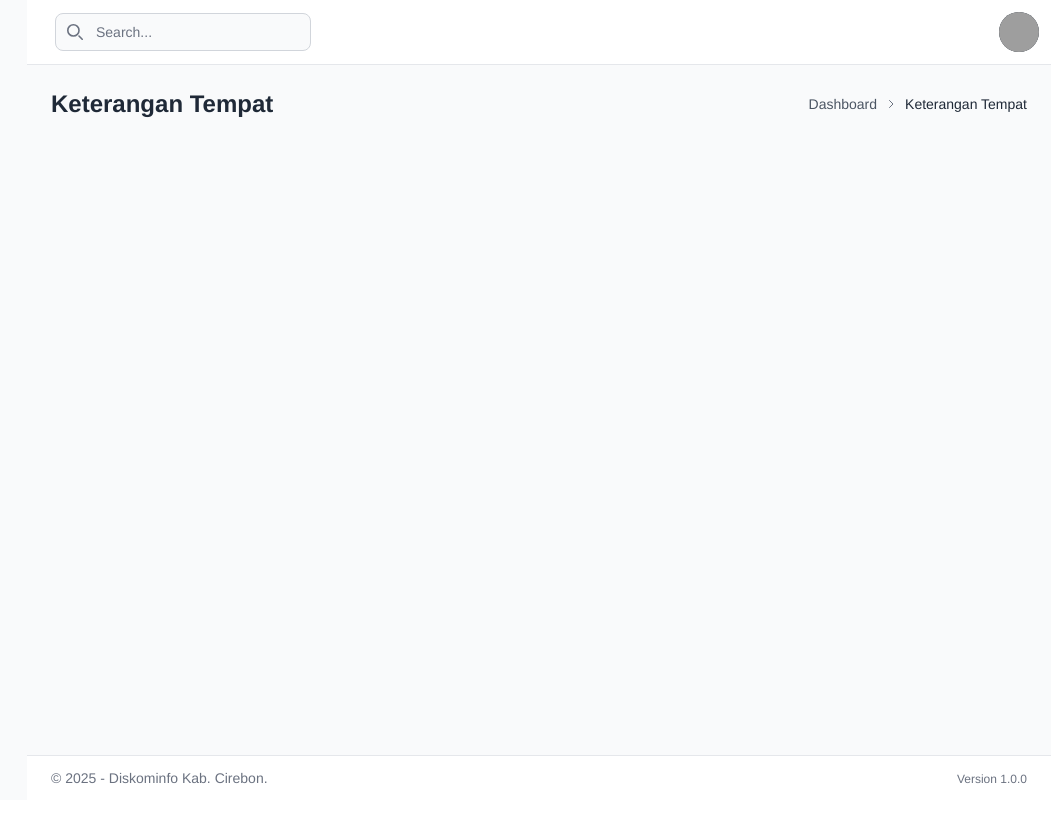
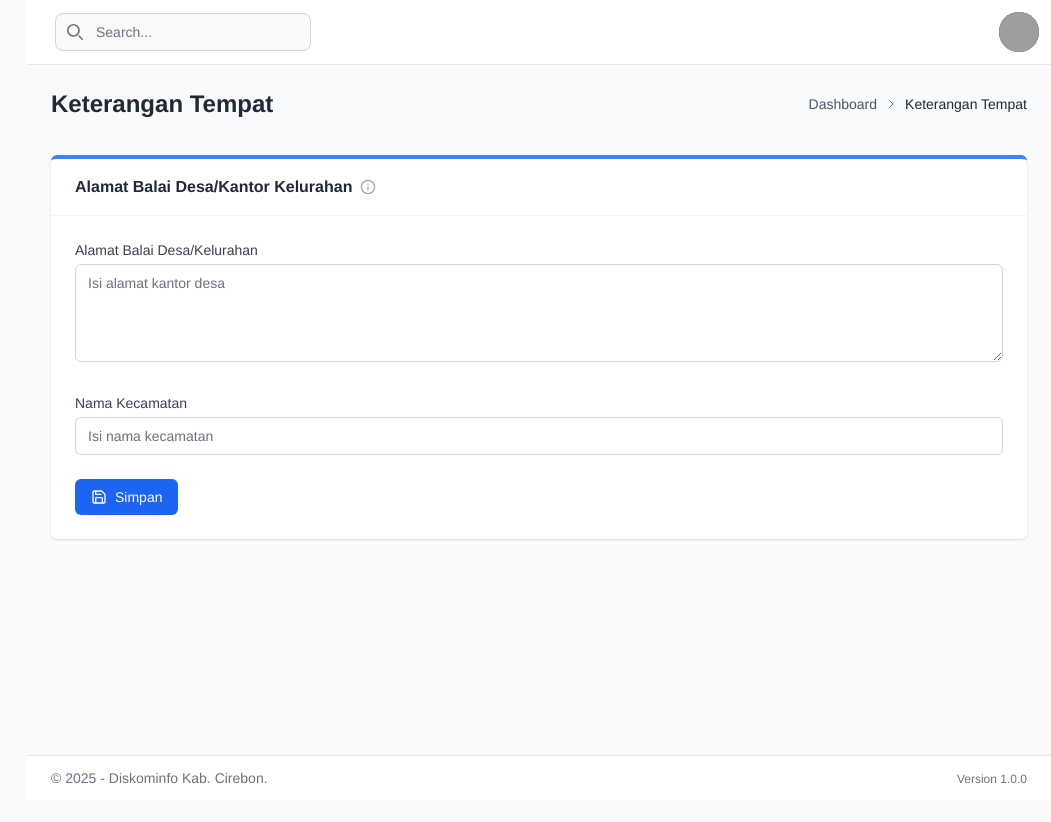
Before and after one commit to azharanggakusuma/simades, a Next.js app: page /dashboard/pages/forms/keterangan-tempat in a window 1280 px wide. Shown: the top 822 px of the page, without its empty margins (229-1280 px from the left). Before the commit the page ends 800 px from the top, so only its background shows below. Built offline with nearby package versions, Linux system fonts and the light colour scheme; grey boxes are pictures that could not be loaded.

Commit message:
feat: add CardForm component for address and district input in forms

```diff
--- /dev/null
+++ b/app/dashboard/pages/forms/keterangan-tempat/CardForm.tsx
@@ -0,0 +1,60 @@
+import { Info, Save } from "lucide-react";
+
+export default function CardForm() {
+  return (
+    <div className="mt-8 w-full min-h-screen bg-gray-50 p-6">
+      <div className="w-full border-t-4 border-blue-500 rounded-md shadow bg-white">
+        <div className="px-6 py-4 border-b border-gray-100">
+          <div className="flex items-center space-x-2">
+            <h2 className="text-gray-800 text-base font-semibold">
+              Alamat Balai Desa/Kantor Kelurahan
+            </h2>
+            <Info className="w-4 h-4 text-gray-400" />
+          </div>
+        </div>
+
+        <form className="p-6 space-y-6">
+          <div>
+            <label
+              htmlFor="alamat"
+              className="block text-sm text-gray-700 font-medium mb-1"
+            >
+              Alamat Balai Desa/Kelurahan
+            </label>
+            <textarea
+              id="alamat"
+              rows={4}
+              className="w-full border border-gray-300 rounded-md px-3 py-2 text-sm text-gray-700 placeholder-gray-400 focus:outline-none focus:ring-2 focus:ring-blue-500"
+              placeholder="Isi alamat kantor desa"
+            />
+          </div>
+
+          <div>
+            <label
+              htmlFor="kecamatan"
+              className="block text-sm text-gray-700 font-medium mb-1"
+            >
+              Nama Kecamatan
+            </label>
+            <input
+              id="kecamatan"
+              type="text"
+              className="w-full border border-gray-300 rounded-md px-3 py-2 text-sm text-gray-700 placeholder-gray-400 focus:outline-none focus:ring-2 focus:ring-blue-500"
+              placeholder="Isi nama kecamatan"
+            />
+          </div>
+
+          <div>
+            <button
+              type="submit"
+              className="inline-flex items-center gap-2 bg-blue-600 hover:bg-blue-700 text-white text-sm font-medium px-4 py-2 rounded-md"
+            >
+              <Save className="w-4 h-4" />
+              Simpan
+            </button>
+          </div>
+        </form>
+      </div>
+    </div>
+  );
+}
--- a/app/dashboard/pages/forms/keterangan-tempat/page.js
+++ b/app/dashboard/pages/forms/keterangan-tempat/page.js
@@ -2,6 +2,7 @@ import Navbar from "../../../components/Navbar";
 import Sidebar from "../../../components/Sidebar";
 import Footer from "../../../components/Footer";
 import Breadcrumb from "../../../components/Breadcrumb";
+import CardForm from "./CardForm";
 
 export default function Form1() {
   return (
@@ -15,7 +16,7 @@ export default function Form1() {
         </div>
 
         <div className="mb-8 mt-[-45px]">
-
+          <CardForm />
         </div>
       </main>
 
```
